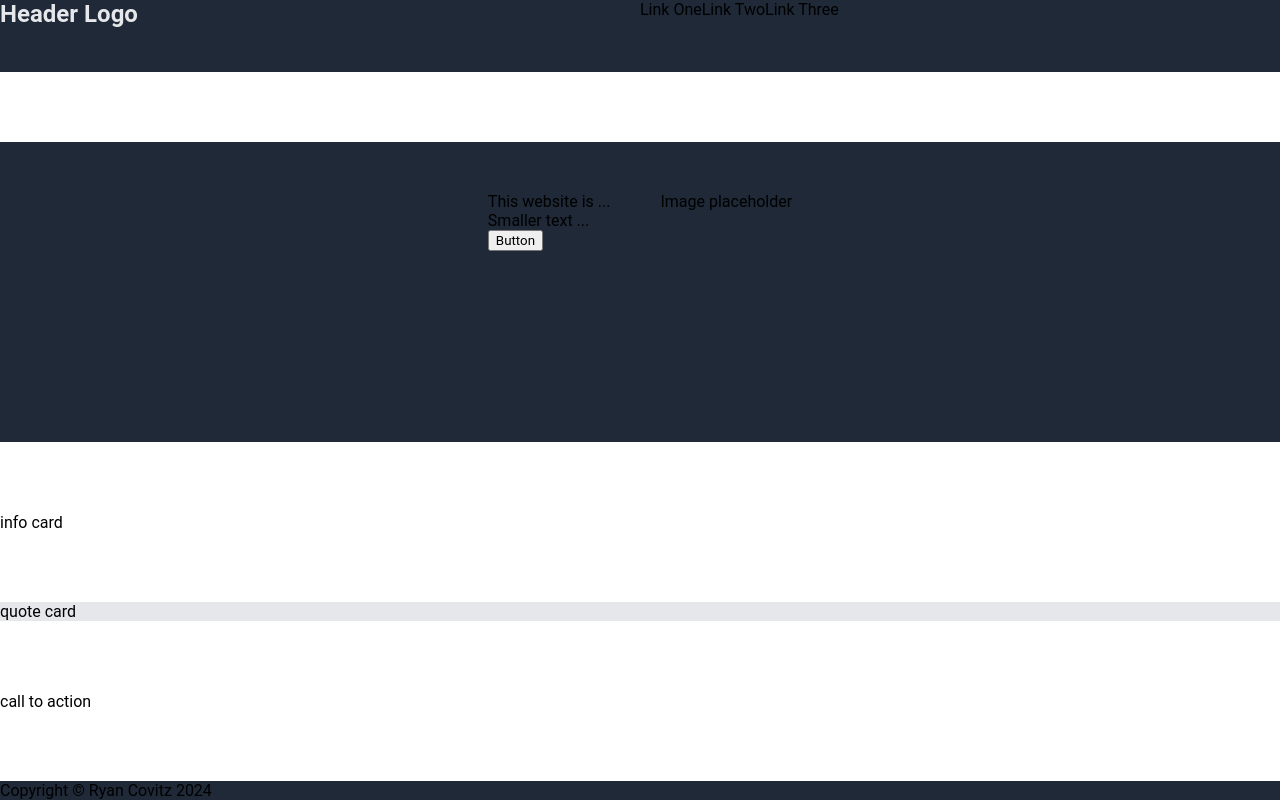
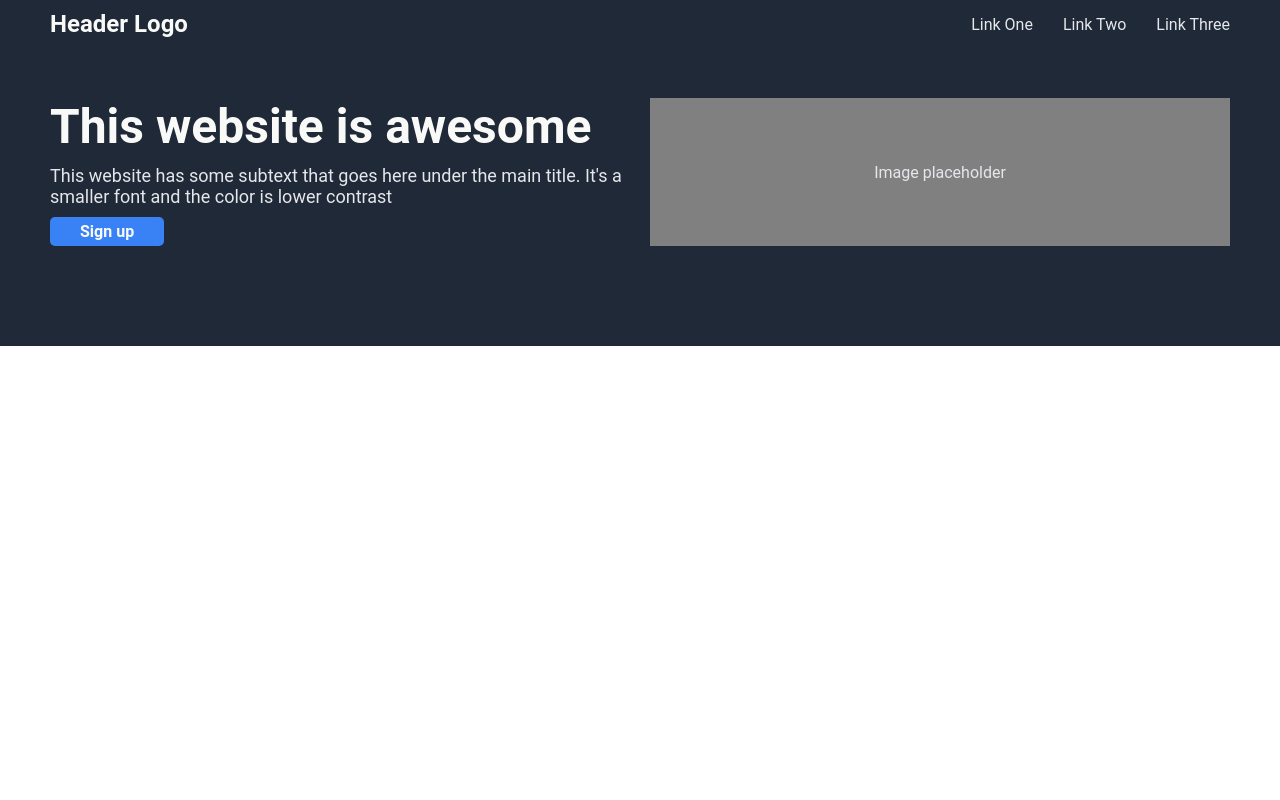
Before and after one commit to rcovitz/flex-landing-page, a plain HTML site: page index.html in a window 1280 px wide. Drawn offline with Linux system fonts and the light colour scheme.

Commit message:
Completed header and hero sections, moving on for now since I am comfortable with the progress made.

```diff
--- a/index.html
+++ b/index.html
@@ -7,7 +7,7 @@
 </head>
 <body>
     <div class="header">
-        <div class="logo">Header Logo</div>
+        <div class="logo link">Header Logo</div>
         <div class="navigation">
             <div class="link">Link One</div>
             <div class="link">Link Two</div>
@@ -17,14 +17,15 @@
 
     <div class="hero">
         <div class="text">
-            <div>This website is ...</div>
-            <div>Smaller text ...</div>
-            <button>Button</button>
+            <div class="big">This website is awesome</div>
+            <div class="small">This website has some subtext that
+                goes here under the main title. It's a smaller font
+                and the color is lower contrast</div>
+            <div class="button">Sign up</div>
         </div>
         <div class="image">Image placeholder</div>
-        <!-- <img src="/" alt=""> -->
     </div>
-
+<!--
     <div class="info-card white">
         <div>info card</div>
     </div>
@@ -37,6 +38,6 @@
         <div>call to action</div>
     </div>
 
-    <div class="footer">Copyright © Ryan Covitz 2024</div>
+    <div class="footer">Copyright © Ryan Covitz 2024</div> -->
 </body>
 </html>
--- a/style.css
+++ b/style.css
@@ -6,15 +6,16 @@ body {
     display: flex;
     min-height: 100vh;
     flex-direction: column;
-    justify-content: space-between;
     margin: 0;
 }
 
 .header {
     display: flex;
-    height: 72px;
+    height: 48px;
     flex-direction: row;
     justify-content: space-between;
+    padding: 0px 50px;
+    align-items: center;
 }
 
 .logo, .navigation {
@@ -25,22 +26,65 @@ body {
 .logo {
     font-size: 24px;
     font-weight: 700;
+    color: #F9FAF8;
+    cursor: pointer;
+}
+
+.navigation {
     color: #E5E7EB;
+    justify-content: flex-end;
+    gap: 30px;
+}
+
+.header .link {
+    cursor: pointer;
 }
 
 .hero {
+    padding: 50px;
     display: flex;
-    height: 200px;
     flex-direction: row;
-    justify-content: center;
-    padding: 50px;
-    gap: 50px;
+    padding-bottom: 100px;
 }
 
+.hero .text {
+    display: flex;
+    flex-direction: column;
+    flex: 1;
+}
 
+.hero .text .big {
+    font-size: 48px;
+    font-weight: bolder;
+    color: #F9FAF8;
+    margin-bottom: 10px;
+}
 
+.hero .text .small {
+    font-size: 18px;
+    color: #E5E7EB;
+    margin-bottom: 10px;
+}
 
+.hero .text .button {
+    background-color: #3882F6;
+    color: #F9FAF8;
+    font-weight: 700;
+    border-radius: 5px;
+    padding: 5px 30px;
+    width: fit-content;
+    cursor: pointer;
+}
 
+.hero .image {
+    flex: 1;
+    margin-left: 20px;
+    display: flex;
+    align-items: center;
+    justify-content: center;
+    color: #E5E7EB;
+    background-color: gray;
+}
 
 
 .header, .hero, .footer {
```
